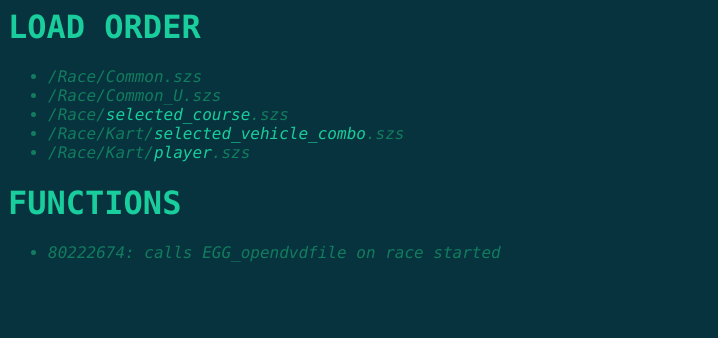
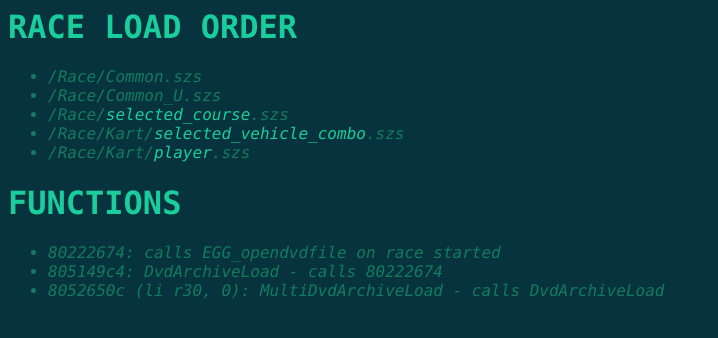
Before and after one commit to jawa-main/mkwii-tech.github.io, a plain HTML site: page index.html in a window 1280 px wide. Shown: the whole page, without its empty margins (0-718 px from the left). Drawn offline with Linux system fonts and the light colour scheme.

Commit message:
Update index.html

```diff
--- a/index.html
+++ b/index.html
@@ -5,7 +5,7 @@
 
 <body>
     <div id="load_order">
-        <h1>LOAD ORDER</h1>
+        <h1>RACE LOAD ORDER</h1>
 
         <ul>
             <li>/Race/Common.szs</li>
@@ -20,6 +20,8 @@
 
         <ul>
             <li>80222674: calls EGG_opendvdfile on race started</li>
+            <li>805149c4: DvdArchiveLoad - calls 80222674</li>
+            <li>8052650c (li r30, 0): MultiDvdArchiveLoad - calls DvdArchiveLoad</li>
         </ul>
     </div>
 </body>
```
